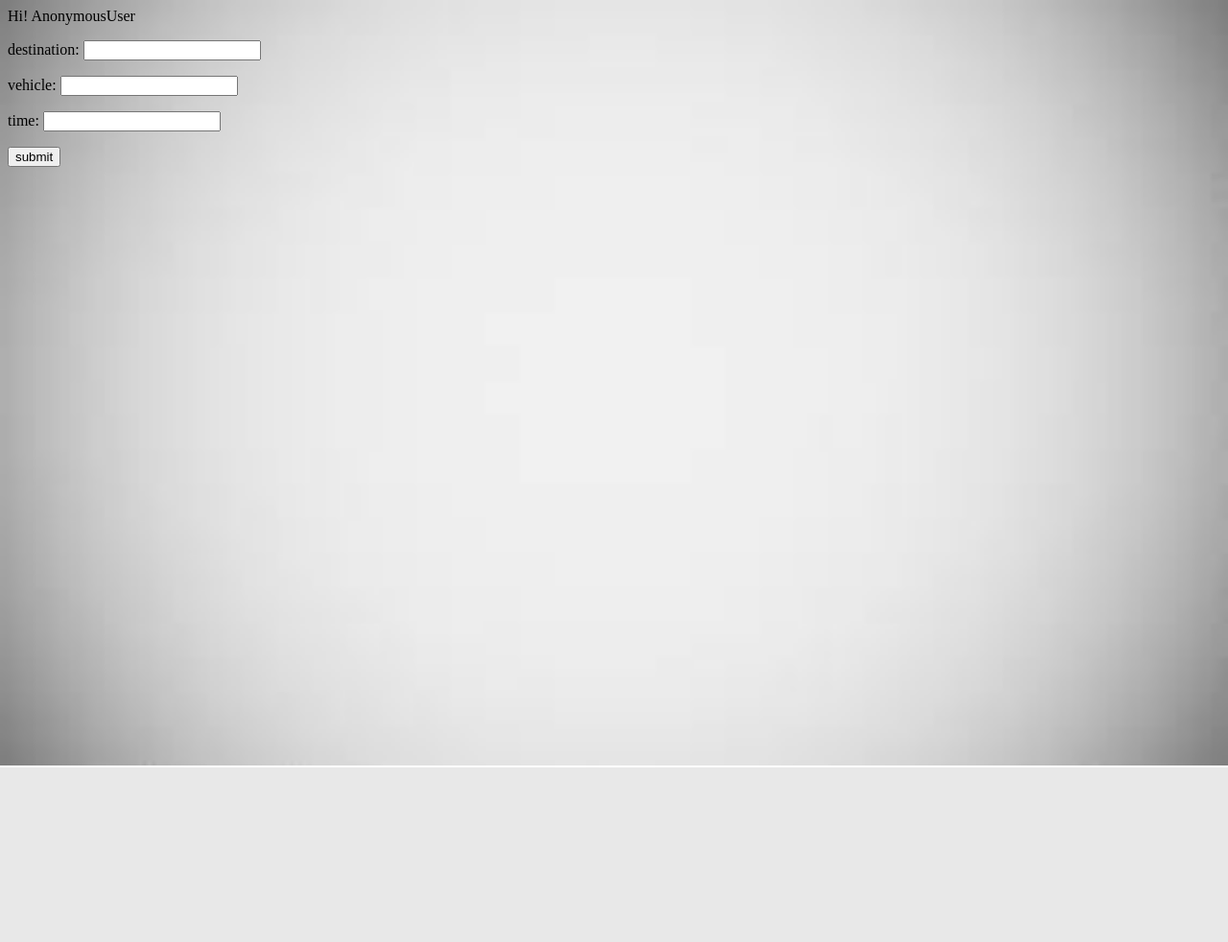
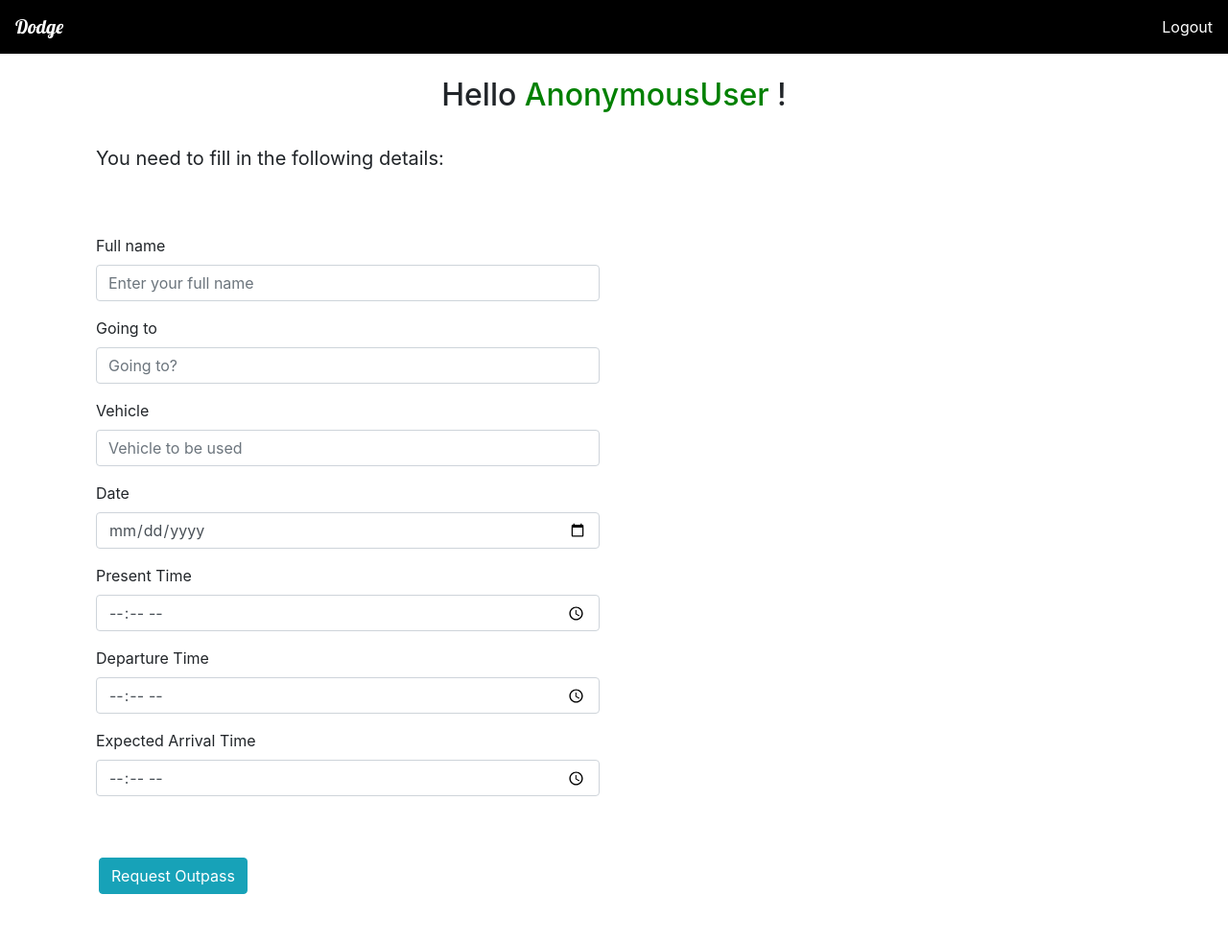
Before and after one commit to griffy06/My_dodge, a Django app: template dodge/outpass/templates/outpass/outpass_page.html in a window 1280 px wide. Shown: the whole page at 96% size. Before the commit the page ends 800 px from the top, so only its background shows below. Run offline with Django 3.2, Linux system fonts and the light colour scheme; the template is opened without the code that fills it: values that come from a table or form of the project are taken from there, others are empty; some libraries are stand-ins or nearby versions.

Commit message:
Outpass form

```diff
--- a/dodge/outpass/templates/outpass/outpass_page.html
+++ b/dodge/outpass/templates/outpass/outpass_page.html
@@ -4,23 +4,68 @@
 <head>
     <meta charset="UTF-8">
     <title>Title</title>
-    <link rel="stylesheet" type="text/css" href="{% static 'outpass/style.css' %}" />
+    <link rel="stylesheet" href="https://stackpath.bootstrapcdn.com/bootstrap/4.3.1/css/bootstrap.min.css" integrity="sha384-ggOyR0iXCbMQv3Xipma34MD+dH/1fQ784/j6cY/iJTQUOhcWr7x9JvoRxT2MZw1T" crossorigin="anonymous">
+    <link href="https://fonts.googleapis.com/css?family=Cookie|Lobster|Satisfy&display=swap" rel="stylesheet">
+    <!--<link rel="stylesheet" type="text/css" href="{% static 'outpass/style.css' %}" />-->
 </head>
 <body>
-Hi! {{ user }}<br>
+<nav class="navbar navbar-expand-xl navbar-dark" style="background-color: black">
+
+  <span class="navbar-brand" style="font-family: 'Lobster', cursive;">Dodge</span>
+  <button class="navbar-toggler" type="button" data-toggle="collapse" data-target="#navbarSupportedContent" aria-controls="navbarSupportedContent" aria-expanded="false" aria-label="Toggle navigation">
+    <span class="navbar-toggler-icon"></span>
+  </button>
+  <div class="collapse navbar-collapse" id="navbarSupportedContent">
+    <ul class="navbar-nav mr-auto">
+
+    </ul>
+      <span class="navbar-text"><a href="{% url 'main' %}">Logout</a> </span>
+  </div>
+</nav>
+<br>
+<div class="container" align="center"><h2>Hello <span style="color: green"> {{ user }}</span> !</h2></div>
+<br>
+<div class="container" style="margin-left: 85px;font-size: 20px">
+You need to fill in the following details:
+    </div>
 <div>
-<form action="{% url 'warden' %}" method="post">
+    <div class="container" style="margin-top:5%;">
+<form action="" method="post">
     {% csrf_token %}
- <!--   destination:
-    <input type="text" name="dest" id="destination"><br>
-    vehicle:
-    <input type="text" name="vehicle" id="vehicle"><br>
-    return time:
-    <input type="time" name="returnTime" id="returnTime"><br><br>
-    <input type="submit" value="submit">    -->
-    {{ form.as_p }}
-    <input type="submit" value="submit">
+  <div class="form-group col-md-6">
+    <label for="full_name">Full name</label>
+    <input type="text" class="form-control" id="full_name" name="full_name" placeholder="Enter your full name" >
+
+  </div>
+  <div class="form-group col-md-6">
+    <label for="destination">Going to</label>
+    <input type="text" class="form-control" id="destination" name="destination" placeholder="Going to?">
+  </div>
+    <div class="form-group col-md-6">
+    <label for="vehicle">Vehicle</label>
+    <input type="text" class="form-control" id="vehicle" name="vehicle" placeholder="Vehicle to be used">
+  </div>
+    <div class="form-group col-md-6">
+    <label for="date">Date</label>
+    <input type="date" class="form-control" id="date" name="date">
+  </div>
+    <div class="form-group col-md-6">
+    <label for="present_time">Present Time</label>
+    <input type="time" class="form-control" id="present_time" name="present_time">
+  </div>
+    <div class="form-group col-md-6">
+    <label for="departure_time">Departure Time</label>
+    <input type="time" class="form-control" id="departure_time" name="departure_time">
+  </div>
+    <div class="form-group col-md-6">
+    <label for="arrival_time">Expected Arrival Time</label>
+    <input type="time" class="form-control" id="arrival_time" name="arrival_time">
+  </div>
+    <br><br>&nbsp&nbsp&nbsp
+  <button type="submit" class="btn btn-info">Request Outpass</button>
+    <div style="height: 50px"></div>
 </form>
+</div>
 </div>
 </body>
 </html>
```
Also changed, not shown: dodge/main/templates/main/about_page.html (+7 -5 lines), dodge/db.sqlite3.
